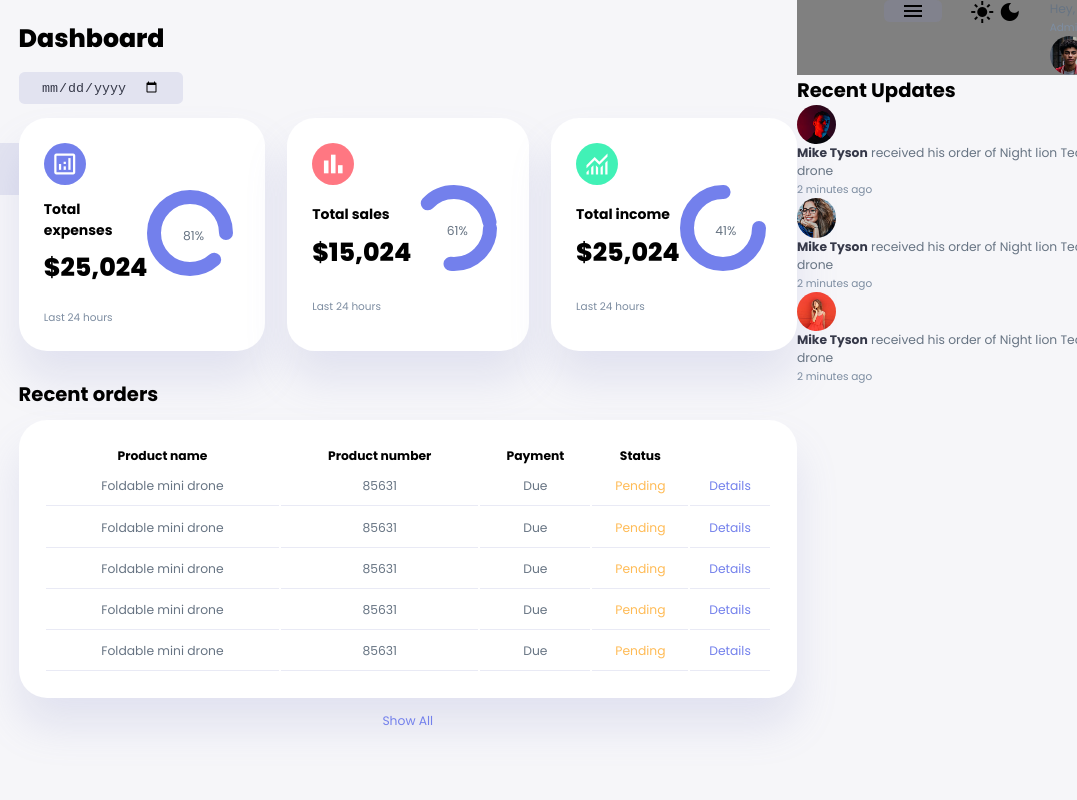
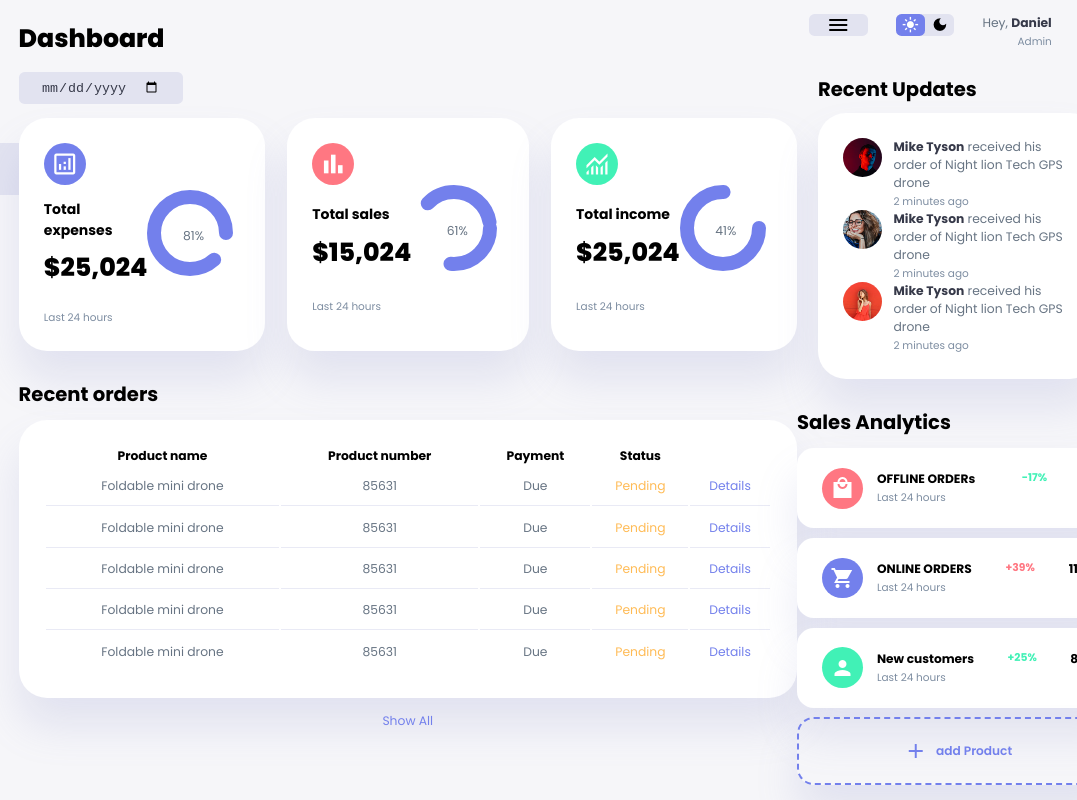
Before and after one commit to n2olivier/PROJECT-4, a plain HTML site: page dashboard.html in a window 1280 px wide. Shown: the top 800 px of the page, 203-1280 px from the left. Drawn offline with nearby package versions, Linux system fonts and the light colour scheme.

Commit message:
commit 2
Added new css and html divisions

```diff
--- a/dashboard.css
+++ b/dashboard.css
@@ -397,7 +397,7 @@ main table tbody td{
     color: var(--color-dark-variant);
 }
 
-main table tboy tr:last-child td{
+main table tbody tr:last-child td{
     border: none;
 }
 
@@ -409,19 +409,17 @@ main .recent-orders a{
 }
 
 /* ========== RIGHT =========== */
-
-right{
-    margin-top: 1.4rem;
+.right {
+    margin-top: 1rem;
 }
 
-.right .top{
+.right .top {
     display: flex;
     justify-content: end;
     gap: 2rem;
-    background: gray;
 }
 
-.right .top button{
+.right .top button {
     background: var(--color-light);
     display: flex;
     justify-content: center;
@@ -431,3 +429,130 @@ right{
     cursor: pointer;
     border-radius: var(--border-radius-1);
 }
+
+.right .theme-toggler {
+    background: var(--color-light);
+    display: flex;
+    justify-content: space-between;
+    align-items: center;
+    height: 1.6rem;
+    width: 4.2rem;
+    cursor: pointer;
+    border-radius: var(--border-radius-1);
+}
+
+.right .theme-toggler span {
+    font-size: 1.2rem;
+    width: 50%;
+    height: 100%;
+    display: flex;
+    align-items: center;
+    justify-content: center;
+}
+
+.right .theme-toggler span.active {
+    background: var(--color-primary);
+    color: white;
+    border-radius: var(--border-radius-1);
+}
+
+.right .top .profile {
+    display: flex;
+    gap: 2rem;
+    text-align: right;
+}
+
+/* ========= RECENT UPDATES ========== */
+
+.right .recent-updates {
+    margin: 1.5rem;
+}
+
+.right .recent-updates h2 {
+    margin-bottom: 0.6rem;
+}
+
+.right .recent-updates .updates {
+    background: var(--color-white);
+    padding: var(--card-padding);
+    border-radius: var(--card-border-radius);
+    box-shadow: var(--box-shadow);
+    transition: all 300ms ease;
+}
+
+.right .recent-updates .updates:hover {
+    box-shadow: none;
+}
+
+.right .recent-updates .updates .update {
+    display: grid;
+    grid-template-columns: 2.6rem auto;
+    gap: 1rem;
+}
+
+.right .sales-analytics{
+    margin-top: 2rem;
+}
+
+.right .sales-analytics h2{
+    margin-bottom: 0.8rem;
+}
+
+.right .sales-analytics .item{
+    background: var(--color-white);
+    display: flex;
+    align-items: center;
+    gap: 1rem;
+    margin-bottom: 0.7rem;
+    padding: 1.4rem var(--card-padding);
+    border-radius: var(--border-radius-3);
+    box-shadow: var(--box-shadow);
+    transition: all 300ms ease;
+}
+
+.right .sales-analytics .item:hover{
+    box-shadow: none;
+}
+
+.right .sales-analytics .item .right{
+    display: flex;
+    justify-content: space-between;
+    align-items: start;
+    margin: 0;
+    width: 100%;
+}
+
+.right .sales-analytics .item .icon{
+    padding: 0.6rem;
+    color: var(--color-white);
+    border-radius: 50%;
+    background: var(--color-primary);
+    display: flex;
+}
+
+.right .sales-analytics .item.offline .icon{
+    background: var(--color-danger);
+}
+
+.right .sales-analytics .item.customers .icon{
+    background: var(--color-success);
+}
+
+.right .sales-analytics .add-product{
+    background-color: transparent;
+    border: 2px dashed var(--color-primary);
+    color: var(--color-primary);
+    display: flex;
+    align-items: center;
+    justify-content: center;
+}
+
+.right .sales-analytics .add-product div {
+    display: flex;
+    align-items: center;
+    gap: 0.6rem;
+}
+
+.right .sales-analytics .add-product div h3{
+    font-weight: 600;
+}
--- a/dashboard.html
+++ b/dashboard.html
@@ -208,7 +208,7 @@
                 </button>
 
                 <div class="theme-toggler">
-                    <span class="material-icons-sharp">light_mode</span>
+                    <span class="material-icons-sharp active">light_mode</span>
                     <span class="material-icons-sharp">dark_mode</span>
                 </div>
                 <div class="profile">
@@ -256,6 +256,57 @@
                     </div>
                 </div>
             </div>
+            <!-- End of recents -->
+
+            <div class="sales-analytics">
+                <h2>Sales Analytics</h2>
+
+                <div class="item offline">
+                    <div class="icon">
+                        <span class="material-icons-sharp">local_mall</span>
+                    </div>
+                    <div class="right">
+                        <div class="info">
+                            <h3>OFFLINE ORDERs</h3>
+                            <small class="text-muted">Last 24 hours</small>
+                        </div>
+                        <h5 class="success">-17%</h5>
+                        <h3></h3>
+                    </div>
+                </div>
+                <div class="item online">
+                    <div class="icon">
+                        <span class="material-icons-sharp">shopping_cart</span>
+                    </div>
+                    <div class="right">
+                        <div class="info">
+                            <h3>ONLINE ORDERS</h3>
+                            <small class="text-muted">Last 24 hours</small>
+                        </div>
+                        <h5 class="danger">+39%</h5>
+                        <h3>1100</h3>
+                    </div>
+                </div>
+                <div class="item customers">
+                    <div class="icon">
+                        <span class="material-icons-sharp">person</span>
+                    </div>
+                    <div class="right">
+                        <div class="info">
+                            <h3>New customers</h3>
+                            <small class="text-muted">Last 24 hours</small>
+                        </div>
+                        <h5 class="success">+25%</h5>
+                        <h3>849</h3>
+                    </div>
+                </div>
+                <div class="item add-product">
+                    <div>
+                        <span class="material-icons-sharp">add</span>
+                        <h3>add Product</h3>
+                    </div>
+                </div>
+            </div>
         </div>
     </div> <!-- End of container -->
 </body>
```
